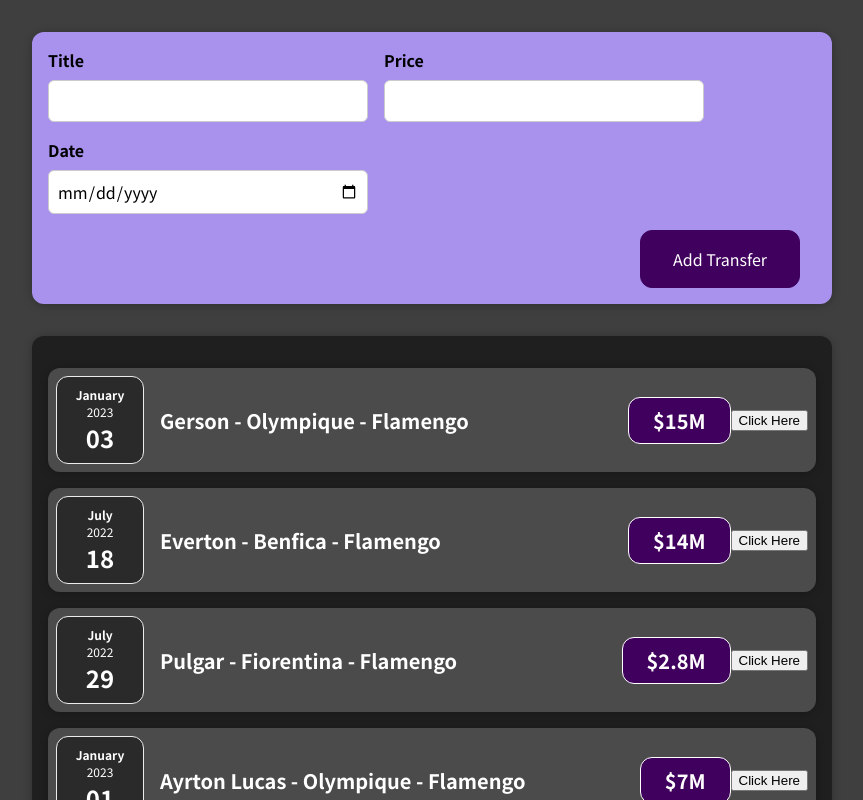
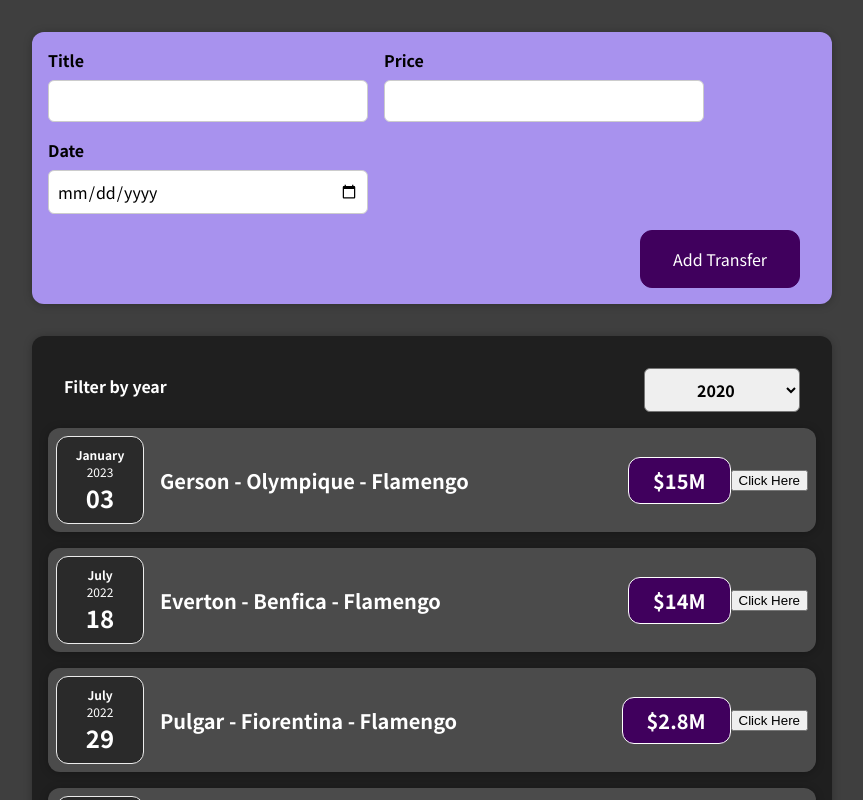
Before and after one commit to daniloamaralr/sporstats, a React (Create React App) app: page / in a window 1280 px wide. Shown: the top 800 px of the page, without its empty margins (208-1071 px from the left). Built offline with nearby package versions, Linux system fonts and the light colour scheme.

Commit message:
adding filter

```diff
--- a/src/App.js
+++ b/src/App.js
@@ -35,7 +35,7 @@
 
   return (
     <div>
-      <NewTransfer onNewTranferAdded={newTransferHandler}/>
+      <NewTransfer onAddTransfer={newTransferHandler}/>
       <Transfers items = {transfers}/>
     </div>
   );
--- a/src/components/NewTransfer/NewTransfer.js
+++ b/src/components/NewTransfer/NewTransfer.js
@@ -3,18 +3,18 @@
 
 import "./NewTransfer.css";
 const NewTransfer = (props) => {
-  const newTransferHandler = (enteredTransfer) => {
+  const saveTransferDataHandler = (enteredTransfer) => {
     // console.log(enteredTransfer);
     const newTransfer = {
       ...enteredTransfer,
       id: Math.random().toString(),
     };
-    props.onNewTranferAdded(newTransfer)
+    props.onAddTransfer(newTransfer)
   };
 
   return (
     <div className="new-transfer">
-      <TransferForm onSubmittedNewTransfer={newTransferHandler} />
+      <TransferForm onSaveNewTransfer={saveTransferDataHandler} />
     </div>
   );
 };
--- a/src/components/NewTransfer/TransferForm.js
+++ b/src/components/NewTransfer/TransferForm.js
@@ -39,7 +39,7 @@
       date: new Date(enteredDate),
     };
 
-    props.onSubmittedNewTransfer(transferData)
+    props.onSaveNewTransfer(transferData)
     setEnteredTitle("");
     setEnteredPrice("");
     setEnteredDate("");
--- /dev/null
+++ b/src/components/Tranfers/TransferFilter.css
@@ -0,0 +1,24 @@
+.transfers-filter {
+    color: white;
+    padding: 0 1rem;
+  }
+
+  .transfers-filter__control {
+    display: flex;
+    width: 100%;
+    align-items: center;
+    justify-content: space-between;
+    margin: 1rem 0;
+  }
+
+  .transfers-filter label {
+    font-weight: bold;
+    margin-bottom: 0.5rem;
+  }
+
+  .transfers-filter select {
+    font: inherit;
+    padding: 0.5rem 3rem;
+    font-weight: bold;
+    border-radius: 6px;
+  }
--- /dev/null
+++ b/src/components/Tranfers/TransferFilter.js
@@ -0,0 +1,24 @@
+import React from "react";
+import "./TransferFilter.css";
+
+const TransferFilter = (props) => {
+  const yearSelectHandler = (event) => {
+    props.onSelectYear(event.target.value);
+  };
+
+  return (
+    <div className="transfers-filter">
+      <div className="transfers-filter__control">
+        <label>Filter by year</label>
+        <select value={props.selected} onChange={yearSelectHandler}>
+          <option value="2022">2022</option>
+          <option value="2021">2021</option>
+          <option value="2020">2020</option>
+          <option value="2019">2019</option>
+        </select>
+      </div>
+    </div>
+  );
+};
+
+export default TransferFilter;
--- a/src/components/Tranfers/Transfers.js
+++ b/src/components/Tranfers/Transfers.js
@@ -1,11 +1,25 @@
-import Card from "../UI/Card"
+import React, { useState } from "react";
+import Card from "../UI/Card";
 import TransferItem from "./TransferItem";
-import "./Transfers.css"
+import TransferFilter from "./TransferFilter";
+import "./Transfers.css";
 
-const Transfers = (props) =>{
+const Transfers = (props) => {
   let transfers = props.items;
+
+  const [filteredYear, setFilteredYear] = useState("2020");
+
+  const selectYearHandler = (selectedYear) => {
+    console.log(selectedYear)
+    setFilteredYear(selectedYear);
+  };
   return (
+    <div>
       <Card className="transfers">
+        <TransferFilter
+          selected={filteredYear}
+          onSelectYear={selectYearHandler}
+        />
         <TransferItem
           date={transfers[0].date}
           title={transfers[0].title}
@@ -27,7 +41,8 @@
           price={transfers[3].price}
         />
       </Card>
+    </div>
   );
-}
+};
 
 export default Transfers;
```
Lines whose indentation alone changed are shown as unchanged.
